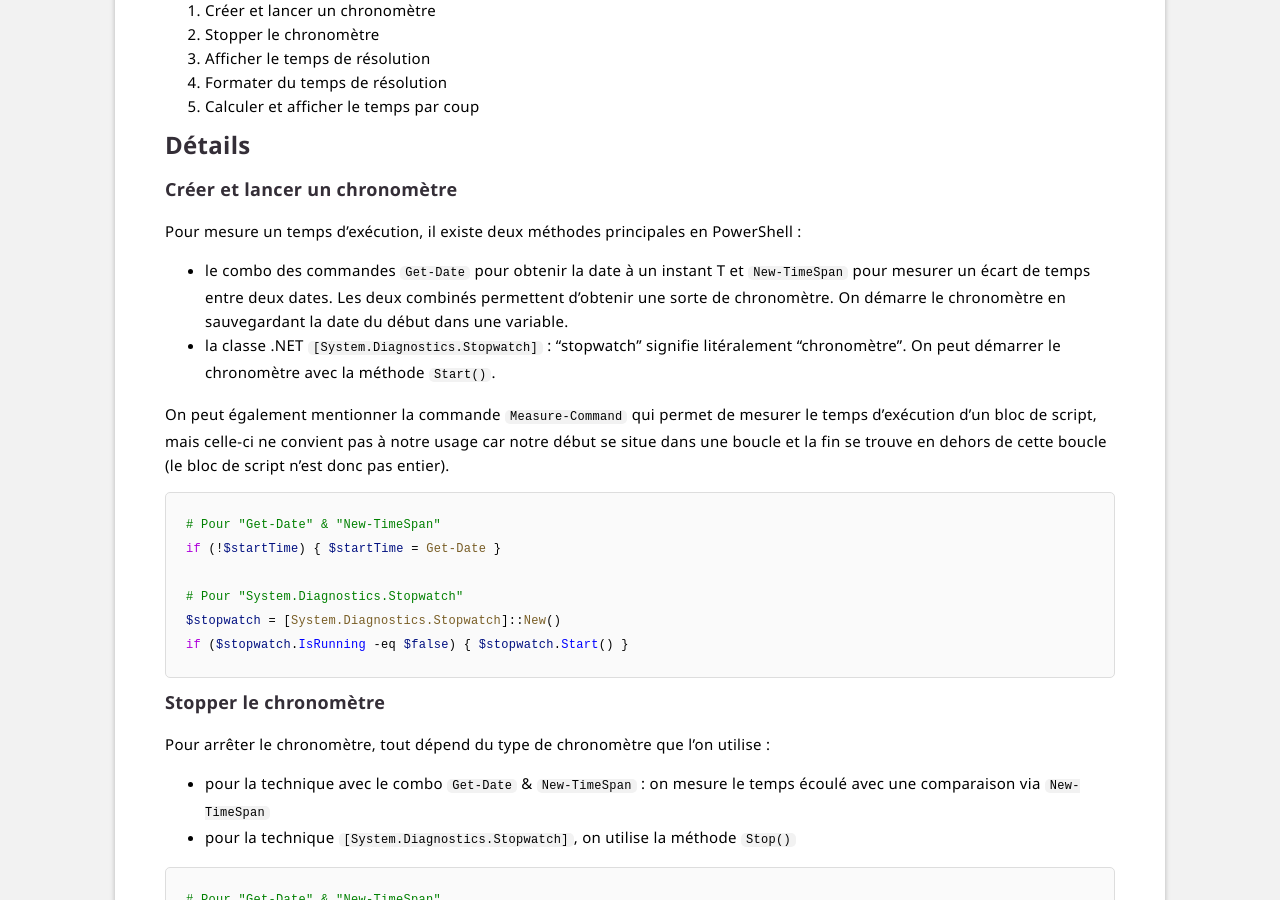
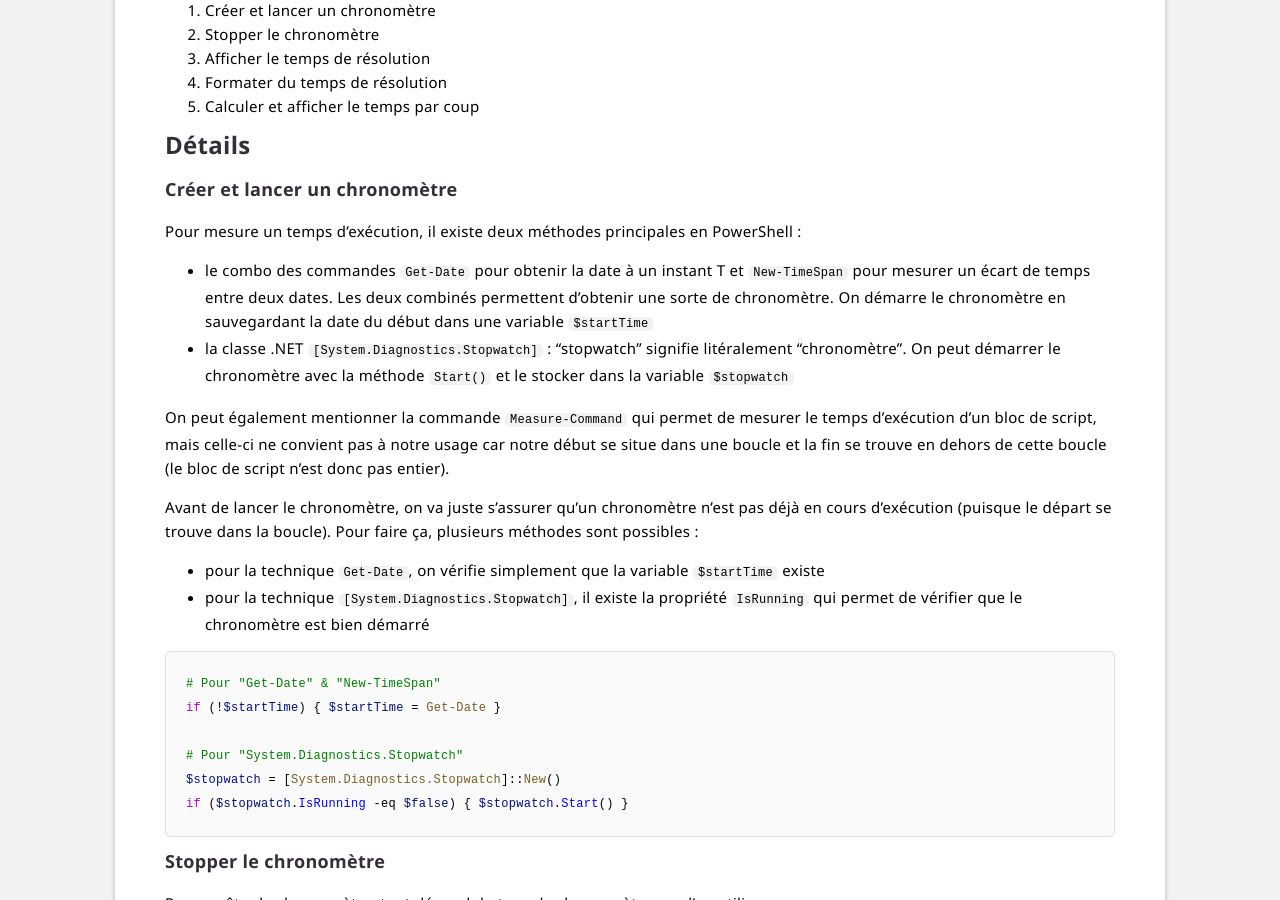
Before and after one commit to leobouard/leobouard.github.io, a Jekyll site: the page built from _posts/2022-12-01-cours-pratique-powershell-005.md, in a window 1280 px wide and 900 px high, scrolled down 856 px. Built offline with Jekyll 4.4.1, drawn with Linux system fonts in a browser that asks for light colours; some web fonts are replaced.

````diff
--- a/_posts/2022-12-01-cours-pratique-powershell-005.md
+++ b/_posts/2022-12-01-cours-pratique-powershell-005.md
@@ -42,10 +42,15 @@
 
 Pour mesure un temps d'exécution, il existe deux méthodes principales en PowerShell :
 
-- le combo des commandes `Get-Date` pour obtenir la date à un instant T et `New-TimeSpan` pour mesurer un écart de temps entre deux dates. Les deux combinés permettent d'obtenir une sorte de chronomètre. On démarre le chronomètre en sauvegardant la date du début dans une variable.
-- la classe .NET `[System.Diagnostics.Stopwatch]` : "stopwatch" signifie litéralement "chronomètre". On peut démarrer le chronomètre avec la méthode `Start()`.
+- le combo des commandes `Get-Date` pour obtenir la date à un instant T et `New-TimeSpan` pour mesurer un écart de temps entre deux dates. Les deux combinés permettent d'obtenir une sorte de chronomètre. On démarre le chronomètre en sauvegardant la date du début dans une variable `$startTime`
+- la classe .NET `[System.Diagnostics.Stopwatch]` : "stopwatch" signifie litéralement "chronomètre". On peut démarrer le chronomètre avec la méthode `Start()` et le stocker dans la variable `$stopwatch`
 
 On peut également mentionner la commande `Measure-Command` qui permet de mesurer le temps d'exécution d'un bloc de script, mais celle-ci ne convient pas à notre usage car notre début se situe dans une boucle et la fin se trouve en dehors de cette boucle (le bloc de script n'est donc pas entier).
+
+Avant de lancer le chronomètre, on va juste s'assurer qu'un chronomètre n'est pas déjà en cours d'exécution (puisque le départ se trouve dans la boucle). Pour faire ça, plusieurs méthodes sont possibles :
+
+- pour la technique `Get-Date`, on vérifie simplement que la variable `$startTime` existe
+- pour la technique `[System.Diagnostics.Stopwatch]`, il existe la propriété `IsRunning` qui permet de vérifier que le chronomètre est bien démarré
 
 ```powershell
 # Pour "Get-Date" & "New-TimeSpan"
````
Also changed, not shown: _posts/2021-11-02-la-formule-magique.md (+1 -2 lines), _posts/2022-04-10-le-nom-le-plus-long.md (+0 -1 lines), _posts/2022-05-19-donnees-structurees-0.md (deleted, +0 -28 lines), _posts/2022-12-31-cours-pratique-posh-X.md (+0 -1 lines), _posts/2024-01-01-operateur-band.md (renamed from _posts/2022-05-25-operateur-band.md, +0 -3 lines), _posts/2024-01-01-tout-savoir-sur-le-csv-avec-powershell.md (renamed from _posts/2022-05-19-donnees-structurees-1.md, +2 -1 lines), _posts/2024-01-01-calcul-heritage.md (renamed from _posts/2022-12-15-calcul-heritage.md), _posts/2024-01-01-plaques-immatriculation.md (renamed from _posts/2022-11-29-plaques-immatriculation.md), _posts/2024-01-01-période-de-recrutement.md (renamed from _posts/2022-11-23-période-de-recrutement.md), _posts/2024-01-01-trouver-la-date-du-patch-tuesday.md (renamed from _posts/2022-12-19-trouver-la-date-du-patch-tuesday.md).
